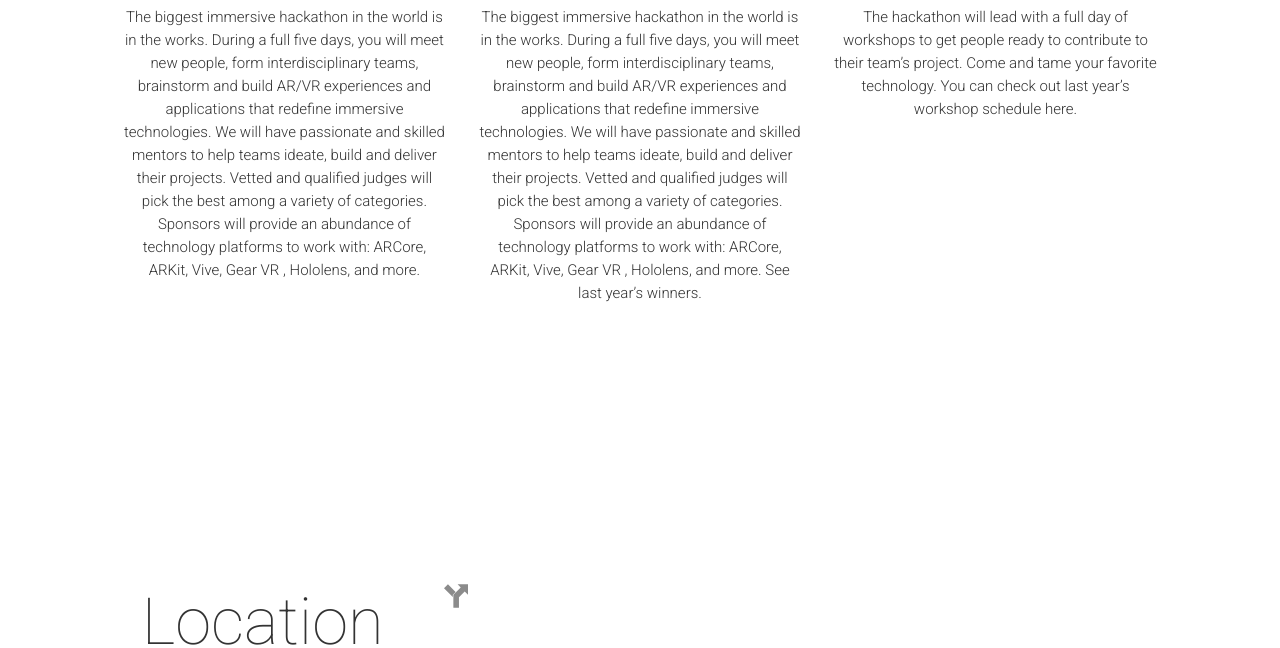
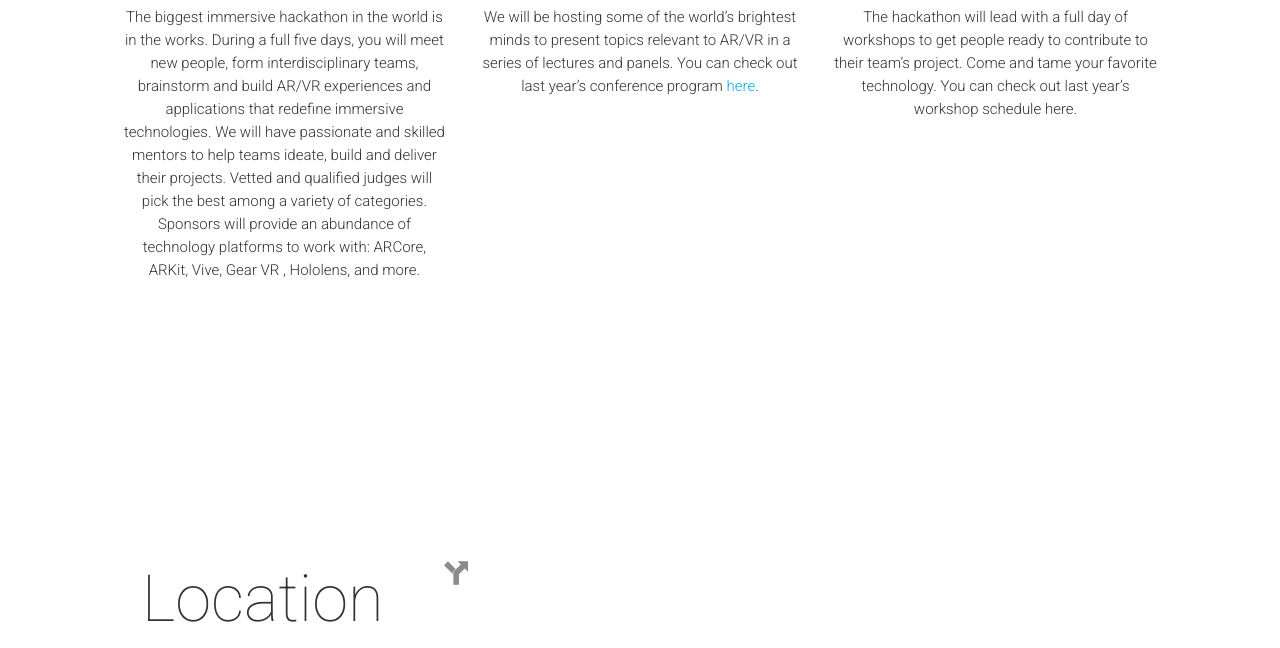
Before and after one commit to GDEED/RV_Root, a Jekyll site: the page built from index.html, in a window 1280 px wide and 900 px high, scrolled down 1132 px, cut to the strip 252-900 px from the top of the window. Built offline with Jekyll 4.4.1, drawn with Linux system fonts in a browser that asks for light colours; nearby versions of some CDN libraries; comment, search, counter and statistics services are not loaded.

Commit message:
Left over updates?

```diff
--- a/_config.yml
+++ b/_config.yml
@@ -64,7 +64,7 @@
 aboutTitle: "About Reality Virtually"
 aboutBlock:
  - {title: "Hackathon", image: "mitmedialab_hackathon.png", text: "The biggest immersive hackathon in the world is in the works. During a full five days, you will meet new people, form interdisciplinary teams, brainstorm and build AR/VR experiences and applications that redefine immersive technologies. We will have passionate and skilled mentors to help teams ideate, build and deliver their projects. Vetted and qualified judges will pick the best among a variety of categories. Sponsors will provide an abundance of technology platforms to work with: ARCore, ARKit, Vive, Gear VR , Hololens, and more." }
- - {title: "Conference", image: "mitmedialab_outer.png", text: "The biggest immersive hackathon in the world is in the works. During a full five days, you will meet new people, form interdisciplinary teams, brainstorm and build AR/VR experiences and applications that redefine immersive technologies. We will have passionate and skilled mentors to help teams ideate, build and deliver their projects. Vetted and qualified judges will pick the best among a variety of categories. Sponsors will provide an abundance of technology platforms to work with: ARCore, ARKit, Vive, Gear VR , Hololens, and more. See last year’s winners." }
+ - {title: "Conference", image: "mitmedialab_outer.png", text: "We will be hosting some of the world’s brightest minds to present topics relevant to AR/VR in a series of lectures and panels.  You can check out last year’s conference program <a href=\"https://pastevents.realityvirtuallyhack.com/conference\">here</a>." }
  - {title: "Workshops", image: "mitmedialab_workshops.jpg", text: "The hackathon will lead with a full day of workshops to get people ready to contribute to their team’s project. Come and tame your favorite technology. You can check out last year’s workshop schedule here." }
 
 
```
